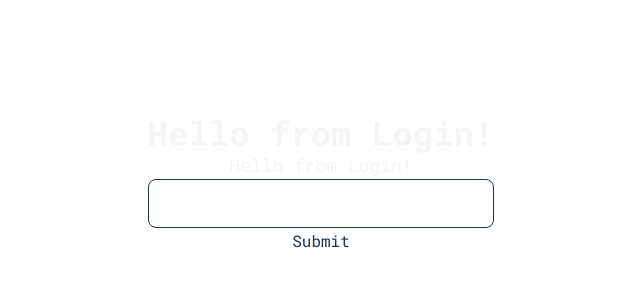
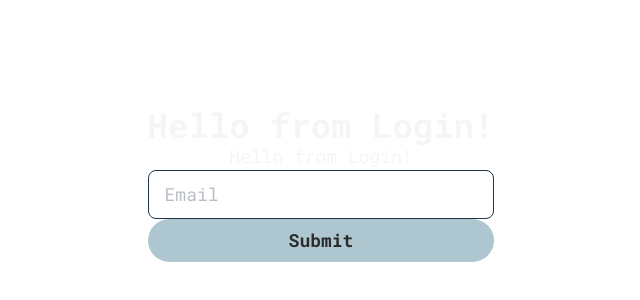
Before and after one commit to robertliptak/CodeType, a React (Vite) app in the folder client/: page /login in a window 1280 px wide. Shown: the part 216-516 px from the top of the page, without its empty margins (319-959 px from the left). Built offline with nearby package versions, Linux system fonts and the light colour scheme; the HTML template or start-up script is replaced by a standard one.

Commit message:
small changes in design made

```diff
--- a/client/src/pages/login.tsx
+++ b/client/src/pages/login.tsx
@@ -7,8 +7,10 @@ const Login: React.FC = () => {
       <div>
         <h1 className="text-main-white">Hello from Login!</h1>
         <p className="text-main-white">Hello from Login!</p>
-        <input type="text" />
-        <button type="submit">Submit</button>
+        <input type="text" placeholder="Email" />
+        <button className="filled_button" type="submit">
+          Submit
+        </button>
       </div>
     </AuthTemplate>
   );
--- a/client/src/styles/authTemplate.scss
+++ b/client/src/styles/authTemplate.scss
@@ -28,7 +28,28 @@
     background-color: transparent;
   }
 
+  input::placeholder {
+    font-size: 18px;
+    font-weight: 400;
+    opacity: 0.7;
+  }
+
   input:focus {
     outline: none;
   }
+
+  .filled_button {
+    background-color: #aec6cf;
+    color: #2b2b2b;
+    border: none;
+    font-size: 18px;
+    font-weight: 700;
+    padding-top: 8px;
+    padding-bottom: 8px;
+    border-radius: 100px;
+  }
+
+  .filled_button:focus {
+    outline: none;
+  }
 }
```
